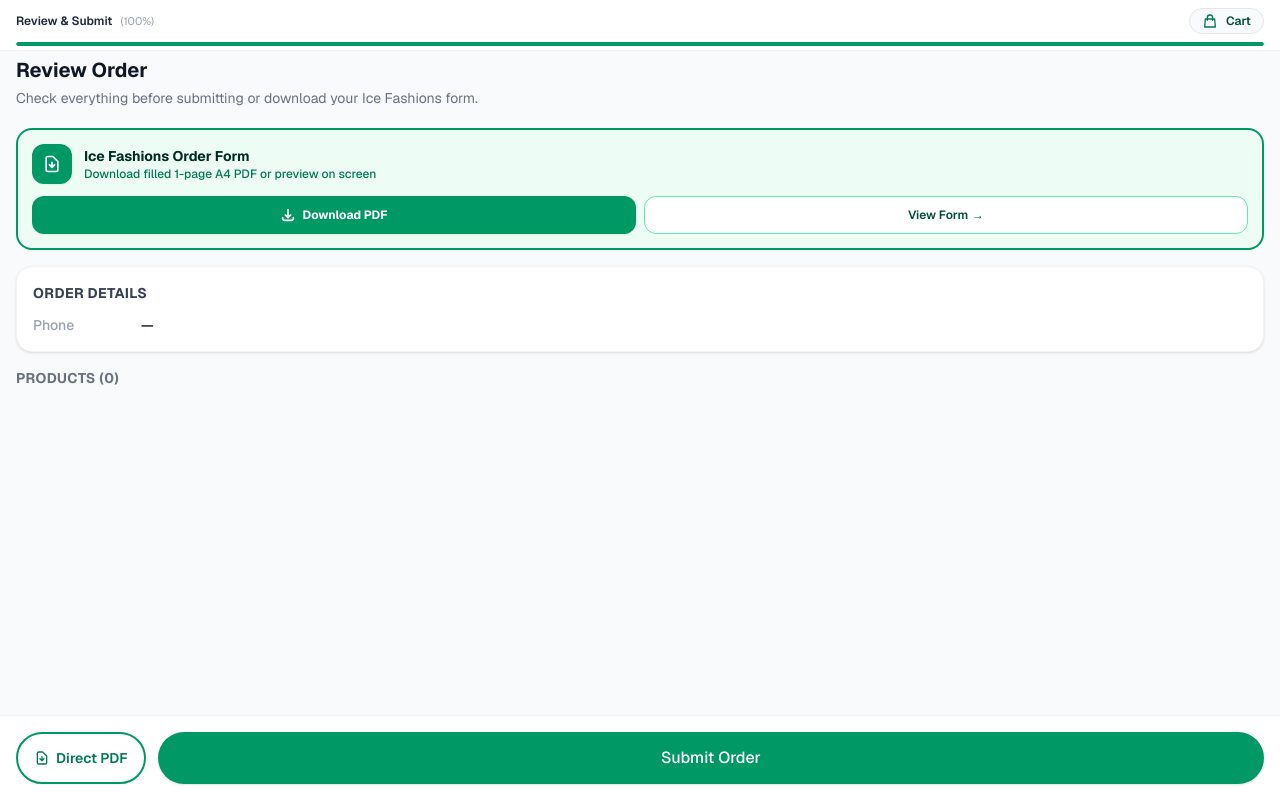
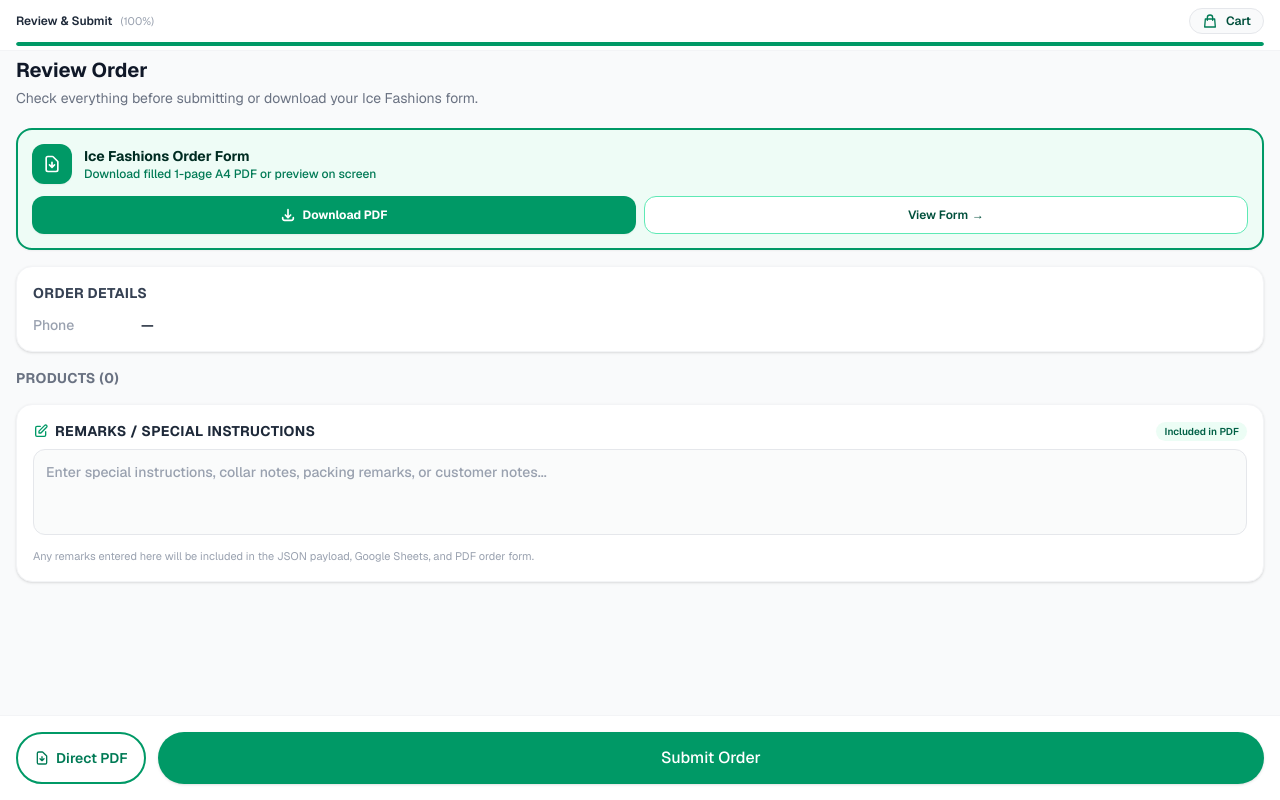
Before and after one commit to IntelliJhon/teams, a Next.js app: page /order/review in a window 1280 px wide. Built offline with nearby package versions, Linux system fonts and the light colour scheme.

Commit message:
Add final portion remarks and special instructions text field to review page

```diff
--- a/app/order/review/page.tsx
+++ b/app/order/review/page.tsx
@@ -8,7 +8,6 @@
 import { ErrorState } from "@/components/ErrorState";
 import { productSchemas } from "@/config/product-schemas";
 import { IceFashionsOrderForm } from "@/components/IceFashionsOrderForm";
-
 import { downloadIceFashionsPdf } from "@/lib/downloadPdf";
 
 export default function ReviewPage() {
@@ -19,6 +18,7 @@
   const [showOrderFormModal, setShowOrderFormModal] = useState(false);
 
   const {
+    setHeader,
     customerPhone,
     customerName,
     customerAddress,
@@ -27,9 +27,12 @@
     items,
   } = useOrderStore();
 
+  const [localRemarks, setLocalRemarks] = useState(remarks || "");
+
   useEffect(() => {
     setMounted(true);
-  }, []);
+    setLocalRemarks(remarks || "");
+  }, [remarks]);
 
   const handleDirectDownloadPdf = async () => {
     await downloadIceFashionsPdf({
@@ -38,7 +41,7 @@
         customerName,
         customerAddress,
         dispatchDate,
-        remarks,
+        remarks: localRemarks,
       },
       items,
     });
@@ -55,7 +58,7 @@
         customerName,
         customerAddress,
         dispatchDate,
-        remarks,
+        remarks: localRemarks,
         items,
       });
       router.push(
@@ -138,7 +141,6 @@
           {customerName && <Row label="Name" value={customerName} />}
           {customerAddress && <Row label="Address" value={customerAddress} />}
           {dispatchDate && <Row label="Dispatch Date" value={dispatchDate} />}
-          {remarks && <Row label="Remarks" value={remarks} />}
         </div>
       </div>
 
@@ -248,6 +250,49 @@
         })}
       </div>
 
+      {/* Final Portion Remarks / Special Instructions Box */}
+      <div className="mx-4 mt-4 bg-white rounded-2xl border border-gray-100 shadow-sm p-4">
+        <div className="flex items-center justify-between mb-2">
+          <label
+            htmlFor="order-remarks"
+            className="text-sm font-bold text-gray-800 uppercase tracking-wide flex items-center gap-1.5"
+          >
+            <svg
+              className="w-4 h-4 text-emerald-600"
+              fill="none"
+              viewBox="0 0 24 24"
+              stroke="currentColor"
+              strokeWidth={2}
+            >
+              <path
+                strokeLinecap="round"
+                strokeLinejoin="round"
+                d="M11 5H6a2 2 0 00-2 2v11a2 2 0 002 2h11a2 2 0 002-2v-5m-1.414-9.414a2 2 0 112.828 2.828L11.828 15H9v-2.828l8.586-8.586z"
+              />
+            </svg>
+            <span>Remarks / Special Instructions</span>
+          </label>
+          <span className="text-[10px] bg-emerald-50 text-emerald-800 font-semibold px-2 py-0.5 rounded-full">
+            Included in PDF
+          </span>
+        </div>
+
+        <textarea
+          id="order-remarks"
+          value={localRemarks}
+          onChange={(e) => {
+            setLocalRemarks(e.target.value);
+            setHeader({ remarks: e.target.value });
+          }}
+          placeholder="Enter special instructions, collar notes, packing remarks, or customer notes..."
+          rows={3}
+          className="w-full text-sm text-gray-900 placeholder-gray-400 bg-gray-50/80 border border-gray-200 rounded-xl p-3 focus:outline-none focus:border-emerald-500 focus:bg-white transition-all resize-none font-medium"
+        />
+        <p className="mt-1.5 text-[11px] text-gray-400">
+          Any remarks entered here will be included in the JSON payload, Google Sheets, and PDF order form.
+        </p>
+      </div>
+
       {/* Error */}
       {error && (
         <div className="px-4 mt-4">
```
